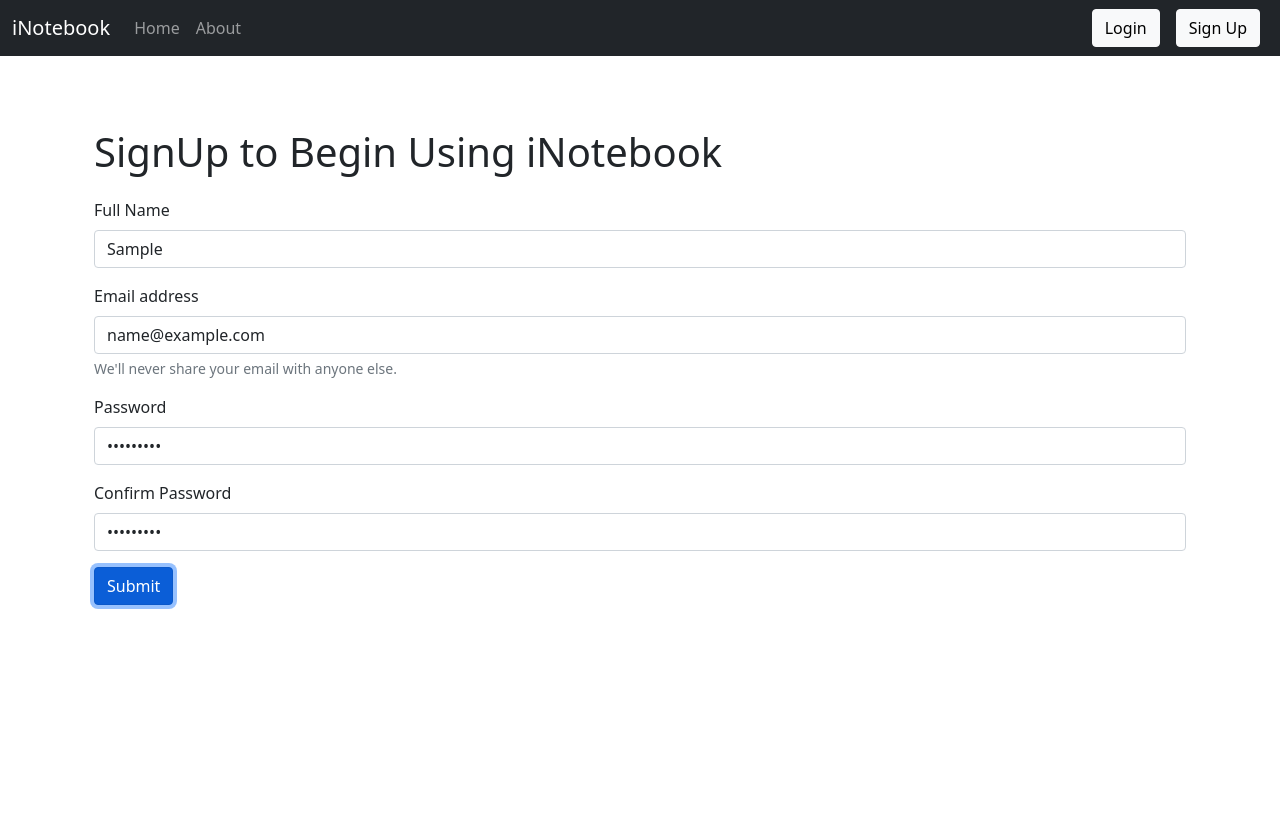
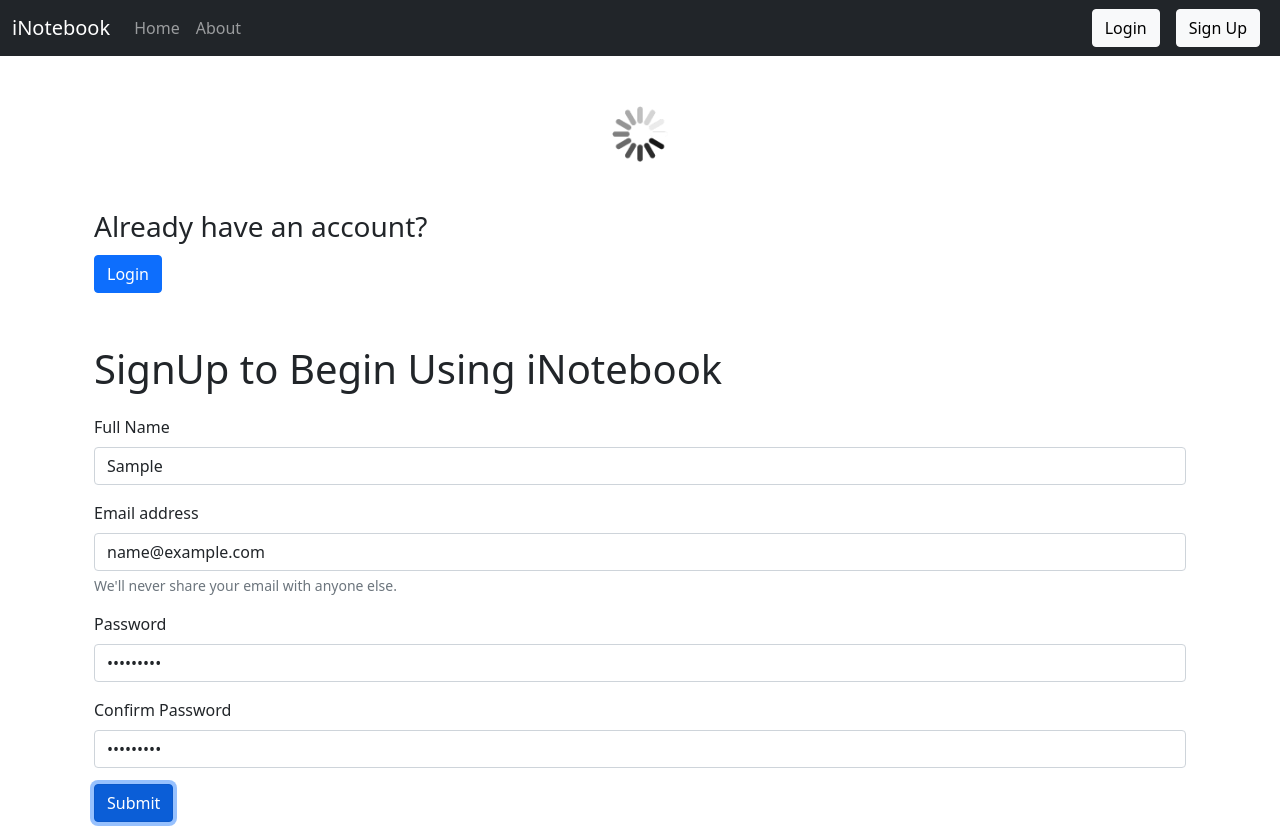
Before and after one commit to shaz-am123/NoteKarlo, a React (Create React App) app: page /signup in a window 1280 px wide. Both pictures are taken after typing "Sample", "name@example.com", "Sample123", "Sample123" into the empty fields and a click on the button "Submit". Before the commit the page ends 800 px from the top, so only its background shows below. Built offline with nearby package versions, Linux system fonts and the light colour scheme; no server answers.

Commit message:
added loading spinner wherever necessary and improved UI of login and sign up page

```diff
--- a/src/components/Login.js
+++ b/src/components/Login.js
@@ -1,14 +1,17 @@
 import React, {useState} from 'react'
-import { useNavigate } from 'react-router-dom'
+import {useNavigate, Link} from 'react-router-dom'
+import Spinner from './Spinner'
 
 const Login = (props) => {
     const showAlert = props.showAlert
     const [credentials, setCredentials] = useState({email: "", password: ""})
     let navigate = useNavigate()
 
+    const [loading, setLoading] = useState(false)
+
     const handleSubmit = async (e) => {
         e.preventDefault();
-
+        setLoading(true);
         const response = await fetch("https://notekaro.herokuapp.com/api/auth/login", {
             method: 'POST',
             headers: {
@@ -18,7 +21,7 @@ const Login = (props) => {
         });
         const json = await response.json()
         console.log(json);
-
+        setLoading(false)
         if(json.success)
         {
             // save auth token and rediret to home
@@ -38,6 +41,12 @@ const Login = (props) => {
     }
 
     return (
+        <>
+            {loading && <Spinner/>}
+            <div className='container my-5'>
+                <h3>New to iNotebook?</h3>
+                <Link className='btn btn btn-primary my-1' to='/signup'>Sign Up</Link>
+            </div>
             <div className='container my-3'>
                 <form>
                     <h1>Login to Your Account</h1>
@@ -55,6 +64,7 @@ const Login = (props) => {
                     <button onClick={handleSubmit} className="btn btn-primary">Submit</button>
                 </form>
             </div>
+        </>
     )
 }
 
--- a/src/components/Signup.js
+++ b/src/components/Signup.js
@@ -1,73 +1,82 @@
-import React, {useState} from 'react'
-import { useNavigate } from 'react-router-dom'
+import React, { useState } from 'react'
+import { useNavigate, Link } from 'react-router-dom'
+import Spinner from './Spinner'
 
 export default function Signup(props) {
     const showAlert = props.showAlert
-    const [credentials, setCredentials] = useState({name: "", email: "", password: "", cnf_password: ""})
+    const [credentials, setCredentials] = useState({ name: "", email: "", password: "", cnf_password: "" })
     let navigate = useNavigate()
+    const [loading, setLoading] = useState(false)
 
     const handleSubmit = async (e) => {
         e.preventDefault();
-        if(credentials.password!==credentials.cnf_password)
-        {
+        setLoading(true);
+        if (credentials.password !== credentials.cnf_password) {
             showAlert("Password and confirm password fields do not match", "warning")
-          setCredentials({name:"", email: "", password: "", cnf_password: ""});
+            setCredentials({ name: "", email: "", password: "", cnf_password: "" });
+            setLoading(false);
         }
-        else{
+        else {
             e.preventDefault();
             const response = await fetch("https://notekaro.herokuapp.com/api/auth/signup", {
                 method: 'POST',
                 headers: {
                     'Content-Type': 'application/json'
                 },
-              body: JSON.stringify({name:credentials.name, email: credentials.email, password: credentials.password})
+                body: JSON.stringify({ name: credentials.name, email: credentials.email, password: credentials.password })
             });
 
             const json = await response.json()
             console.log(json);
+            setLoading(false);
 
-          if(json.success)
-          {
+            if (json.success) {
                 // save auth token and rediret to home
                 localStorage.setItem('token', json.authToken)
                 navigate("/")
                 showAlert("Account Created Successfully", "success")
             }
-          else
-          {
+            else {
                 showAlert("Account couldn't be created due to server issues", "danger")
             }
         }
     }
 
-    const onChange = (e)=>{
-        setCredentials({...credentials, [e.target.name]: e.target.value})
+    const onChange = (e) => {
+        setCredentials({ ...credentials, [e.target.name]: e.target.value })
     }
 
     return (
+        <>
+            {loading && <Spinner />}
+            <div className='container my-5'>
+                <h3>Already have an account?</h3>
+                <Link className='btn btn btn-primary my-1' to='/login'>Login</Link>
+            </div>
             <div className='container my-3'>
                 <form>
-                <h1 style={{'margin':'2% 0'}}>SignUp to Begin Using iNotebook</h1>
+                    <h1 style={{ 'margin': '2% 0' }}>SignUp to Begin Using iNotebook</h1>
                     <div className="mb-3">
                         <label htmlFor="name" className="form-label">Full Name</label>
                         <input type="text" className="form-control" value={credentials.name} onChange={onChange} id="name" name="name" minLength={3} required />
                     </div>
                     <div className="mb-3">
                         <label htmlFor="email" className="form-label">Email address</label>
-                    <input type="email" className="form-control" value={credentials.email} onChange={onChange} id="email" name="email" required/>
+                        <input type="email" className="form-control" value={credentials.email} onChange={onChange} id="email" name="email" required />
                         <div id="emailHelp" className="form-text">We'll never share your email with anyone else.</div>
                     </div>
                     <div className="mb-3">
                         <label htmlFor="password" className="form-label">Password</label>
-                    <input type="password" className="form-control" value={credentials.password} onChange={onChange} name="password" id="password" minLength={5} required/>
+                        <input type="password" className="form-control" value={credentials.password} onChange={onChange} name="password" id="password" minLength={5} required />
                     </div>
                     <div className="mb-3">
                         <label htmlFor="cnf_password" className="form-label">Confirm Password</label>
-                    <input type="password" className="form-control" value={credentials.cnf_password} onChange={onChange} name="cnf_password" id="cnf_password" minLength={5} required/>
+                        <input type="password" className="form-control" value={credentials.cnf_password} onChange={onChange} name="cnf_password" id="cnf_password" minLength={5} required />
                     </div>
 
                     <button onClick={handleSubmit} className="btn btn-primary">Submit</button>
                 </form>
             </div>
+        </>
     )
 }
--- /dev/null
+++ b/src/components/Spinner.js
@@ -0,0 +1,11 @@
+import React, { Component } from 'react'
+import loading from './loading.gif'
+export default class Spinner extends Component {
+  render() {
+    return (
+      <div className='text-center'>
+        <img width="5%" src={loading} alt="loading..."/>
+      </div>
+    )
+  }
+}
```
Also changed, not shown: src/components/loading.gif (added). Lines whose indentation alone changed are shown as unchanged.
